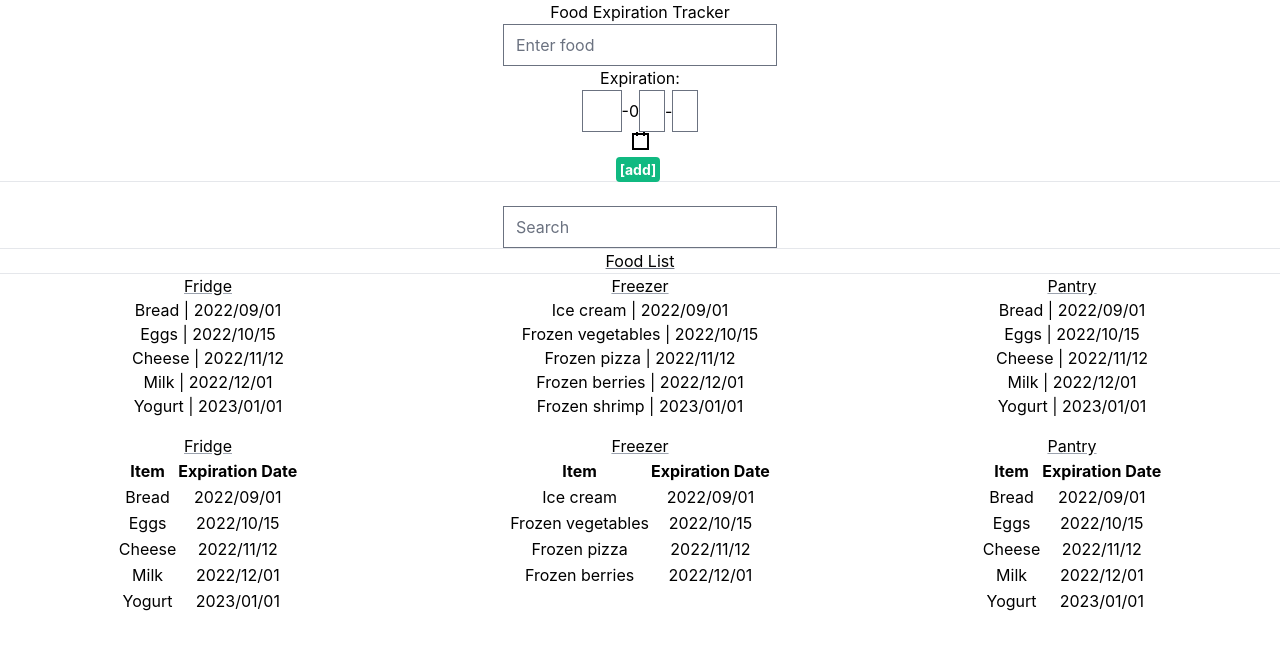
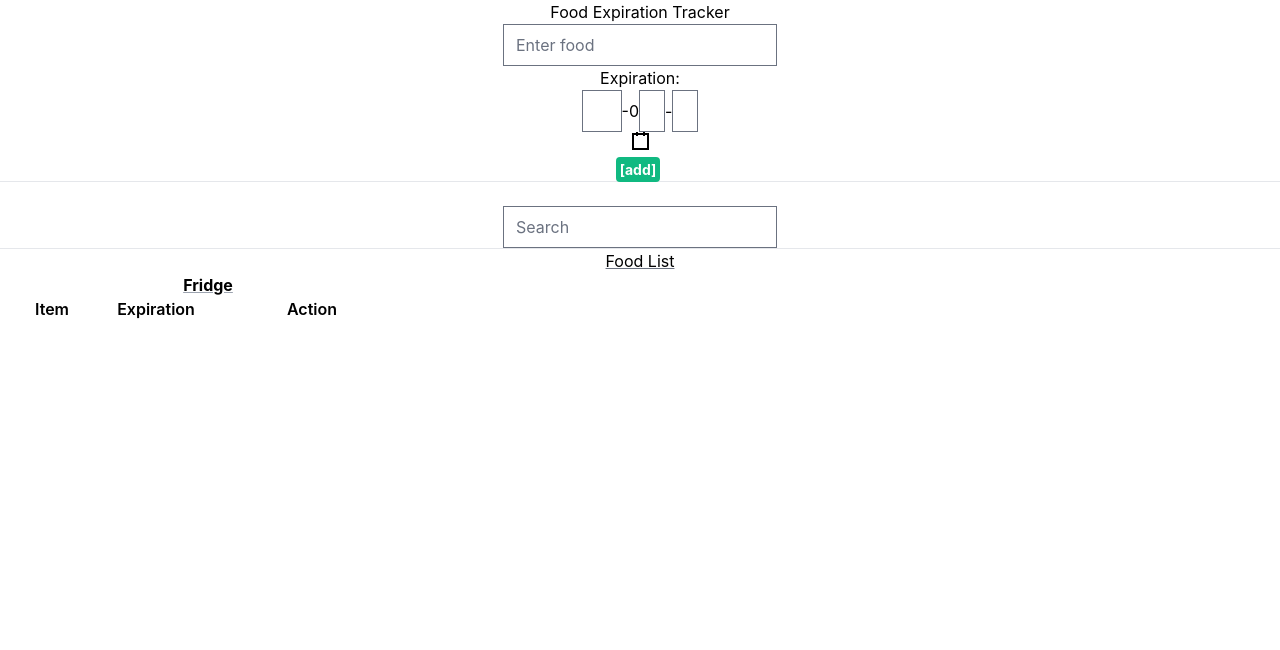
Before and after one commit to evening/expiration-tracker, a React (Create React App) app: page / in a window 1280 px wide. Shown: the top 650 px of the page. Built offline with nearby package versions, Linux system fonts and the light colour scheme.

Commit message:
update layout
format all entries into under single column in 3-column grid

```diff
--- a/src/App.tsx
+++ b/src/App.tsx
@@ -7,7 +7,6 @@ import useStickyState from './utils/useStickyState'
 import AddFood from './components/AddFood'
 import SearchBar from './components/SearchBar'
 import FoodList from './components/FoodList'
-import ExampleTable from './components/ExampleLayouts'
 
 function App () {
   const [searchTerm, setSearchTerm] = React.useState<string>('')
@@ -34,8 +33,6 @@ function App () {
         searchTerm={searchTerm}
         setSearchTerm={setSearchTerm}
       />
-      <hr />
-      <ExampleTable />
     </div>
   )
 }
--- a/src/components/ExampleLayouts.tsx
+++ /dev/null
@@ -1,141 +0,0 @@
-import React from 'react'
-
-const ExampleLayouts = () => {
-  return (
-    <div className='grid grid-cols-3 gap-4'>
-      <div>
-        <h3 className="underline decoration-gray-400">
-          Fridge
-        </h3>
-        <ul className='list-none'>
-          <li>Bread | 2022/09/01</li>
-          <li>Eggs | 2022/10/15</li>
-          <li>Cheese | 2022/11/12</li>
-          <li>Milk | 2022/12/01</li>
-          <li>Yogurt | 2023/01/01</li>
-        </ul>
-      </div>
-      <div>
-        <h3 className="underline decoration-gray-400">
-          Freezer
-        </h3>
-        <ul className='list-none'>
-          <li>Ice cream | 2022/09/01</li>
-          <li>Frozen vegetables | 2022/10/15</li>
-          <li>Frozen pizza | 2022/11/12</li>
-          <li>Frozen berries | 2022/12/01</li>
-          <li>Frozen shrimp | 2023/01/01</li>
-        </ul>
-      </div>
-      <div>
-        <h3 className="underline decoration-gray-400">Pantry</h3>
-        <ul>
-          <li>Bread | 2022/09/01</li>
-          <li>Eggs | 2022/10/15</li>
-          <li>Cheese | 2022/11/12</li>
-          <li>Milk | 2022/12/01</li>
-          <li>Yogurt | 2023/01/01</li>
-        </ul>
-      </div>
-      {/* Tables */}
-      <div>
-        <h3 className="underline decoration-gray-400">Fridge</h3>
-        <table className='table-auto mx-auto'>
-          <thead>
-            <tr>
-              <th>Item</th>
-              <th>Expiration Date</th>
-            </tr>
-          </thead>
-          <tbody>
-            <tr>
-              <td>Bread</td>
-              <td>2022/09/01</td>
-            </tr>
-            <tr>
-              <td>Eggs</td>
-              <td>2022/10/15</td>
-            </tr>
-            <tr>
-              <td>Cheese</td>
-              <td>2022/11/12</td>
-            </tr>
-            <tr>
-              <td>Milk</td>
-              <td>2022/12/01</td>
-            </tr>
-            <tr>
-              <td>Yogurt</td>
-              <td>2023/01/01</td>
-            </tr>
-          </tbody>
-        </table>
-      </div>
-      <div>
-        <h3 className="underline decoration-gray-400">Freezer</h3>
-        <table className='table-auto mx-auto'>
-          <thead>
-            <tr>
-              <th>Item</th>
-              <th>Expiration Date</th>
-            </tr>
-          </thead>
-          <tbody>
-            <tr>
-              <td>Ice cream</td>
-              <td>2022/09/01</td>
-            </tr>
-            <tr>
-              <td>Frozen vegetables</td>
-              <td>2022/10/15</td>
-            </tr>
-            <tr>
-              <td>Frozen pizza</td>
-              <td>2022/11/12</td>
-            </tr>
-            <tr>
-              <td>Frozen berries</td>
-              <td>2022/12/01</td>
-            </tr>
-          </tbody>
-        </table>
-      </div>
-      <div>
-        <h3 className="underline decoration-gray-400">Pantry</h3>
-        <table className='table-auto mx-auto'>
-          <thead>
-            <tr>
-              <th>Item</th>
-              <th>Expiration Date</th>
-            </tr>
-          </thead>
-          <tbody>
-            <tr>
-              <td>Bread</td>
-              <td>2022/09/01</td>
-            </tr>
-            <tr>
-              <td>Eggs</td>
-              <td>2022/10/15</td>
-            </tr>
-            <tr>
-              <td>Cheese</td>
-              <td>2022/11/12</td>
-            </tr>
-            <tr>
-              <td>Milk</td>
-              <td>2022/12/01</td>
-            </tr>
-            <tr>
-              <td>Yogurt</td>
-              <td>2023/01/01</td>
-            </tr>
-          </tbody>
-
-        </table>
-      </div>
-    </div>
-  )
-}
-
-export default ExampleLayouts
--- a/src/components/FoodItem.tsx
+++ b/src/components/FoodItem.tsx
@@ -7,9 +7,10 @@ interface FoodItemProps {
 
 const FoodItem = ({ food }: FoodItemProps) => {
   return (
-    <p>
-      {food.foodName} | {(food.expiration != null) ? new Date(food?.expiration).toLocaleDateString() : ''}
-    </p>
+    <>
+      <span className='col-span-1 my-auto'> {food.foodName} </span>
+      <span className='col-span-1 my-auto'> {(food.expiration != null) ? new Date(food?.expiration).toLocaleDateString() : ''} </span>
+    </>
   )
 }
 
--- a/src/components/FoodList.tsx
+++ b/src/components/FoodList.tsx
@@ -1,4 +1,4 @@
-import React from 'react'
+import React, { Fragment } from 'react'
 import { type Entries } from '../types/Entry'
 
 // Components
@@ -16,18 +16,23 @@ interface FoodListProps {
 const FoodList = ({ entries, setEntries, searchTerm }: FoodListProps) => {
   return (
     <div>
-      <h2
-        className="underline decoration-gray-500">
+      <h2 className="underline decoration-gray-500">
         Food List
       </h2>
-      <ul className='list-none'>
+      <div className='grid grid-cols-3 gap-4'>
+        <div>
+        <h3 className="underline decoration-gray-400 inline font-bold">
+          Fridge
+        </h3>
+        <div className="grid grid-cols-4">
+        <div className='col-span-1 font-semibold mx-auto'> Item </div>
+        <div className='col-span-1 font-semibold mx-auto'> Expiration </div>
+        <div className='col-span-2 font-semibold mx-auto'> Action </div>
         {entries.filter(entry => { if (searchTerm != null) { return entry.foodName.includes(searchTerm) } return entry })
           .map((food, index) =>
-            <li key={index}>
-              <>
-                <FoodItem
-                  food={food}
-                />
+            <Fragment key={index}>
+              <FoodItem food={food} />
+            <div className='col-span-2'>
               <EditFoodButton
                 food={food}
                 index={index}
@@ -39,13 +44,13 @@ const FoodList = ({ entries, setEntries, searchTerm }: FoodListProps) => {
                 entries={entries}
                 setEntries={setEntries}
               />
-              </>
-            </li>
-          )
-        }
-      </ul>
+            </div>
+              </Fragment>
+          )}
+        </div>
+        </div>
+      </div>
     </div>
   )
 }
-
 export default FoodList
```
Lines whose indentation alone changed are shown as unchanged.
